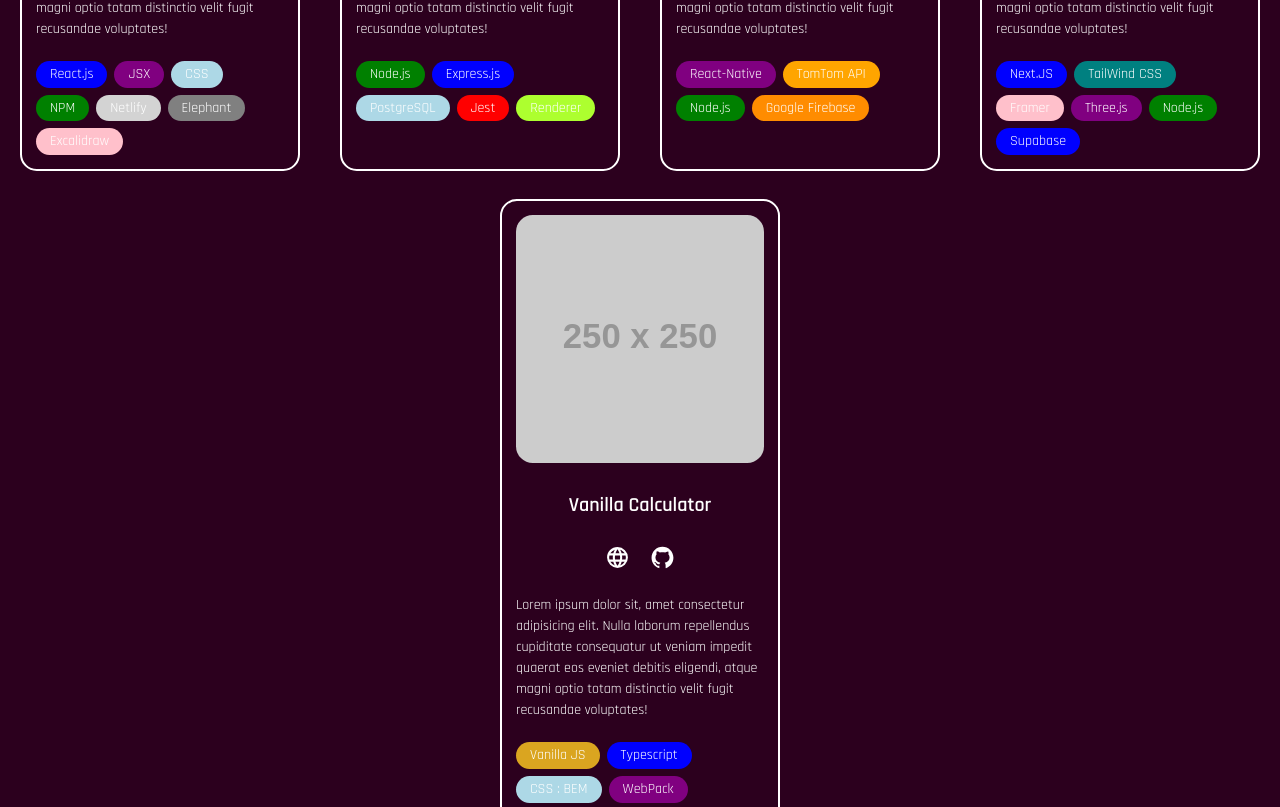
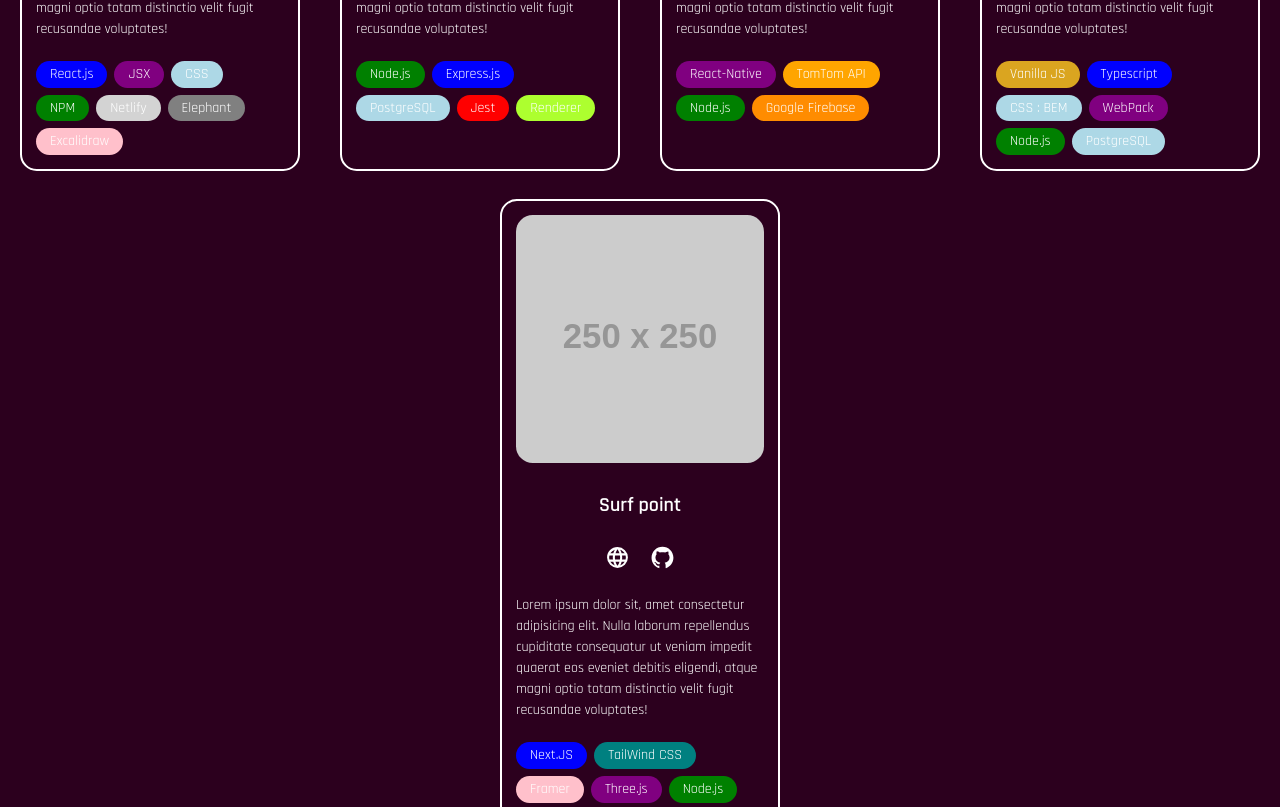
Before and after one commit to ah28011992/Portfolio, a React (Vite) app: page /projects in a window 1280 px wide. Shown: the part 853-1660 px from the top of the page. Built offline with nearby package versions, Linux system fonts and the light colour scheme.

Commit message:
add newest and oldest sorting functionality to project cards

```diff
--- a/src/Components/Filter.jsx
+++ b/src/Components/Filter.jsx
@@ -1,21 +1,42 @@
-import React, { useState } from "react";
+import React, { useState, useEffect } from "react";
 
-const Filter = () => {
+const Filter = ({ portfolioOrder, setPortfolioOrder }) => {
 	const [showContent, setShowContent] = useState(false);
+	const [newestDate, setNewestDate] = useState("oldest");
 
-	const handleClick = () => {
+	useEffect(() => {
+		if (newestDate === "newest") {
+			const sortedNewest = [...portfolioOrder].sort((a, b) => b.date - a.date);
+			console.log("Sorted Newest:", sortedNewest);
+			setPortfolioOrder(sortedNewest);
+		} else {
+			const sortedOldest = [...portfolioOrder].sort((a, b) => a.date - b.date);
+			console.log("Sorted oldest:", sortedOldest);
+			setPortfolioOrder(sortedOldest);
+		}
+	}, [newestDate]);
+
+	const handleDropDownClick = () => {
 		setShowContent(!showContent);
 	};
 
 	return (
 		<section className='fitler-buttons'>
 			<button className='filter__btn'>All</button>
-			<button className='filter__btn'>Newest</button>
-			<button className='filter__btn'>Oldest</button>
+			<button
+				onClick={() => setNewestDate("newest")}
+				className='filter__btn'>
+				Newest
+			</button>
+			<button
+				className='filter__btn'
+				onClick={() => setNewestDate("oldest")}>
+				Oldest
+			</button>
 			<div className='dropdown'>
 				<button
 					className='filter__btn'
-					onClick={handleClick}>
+					onClick={handleDropDownClick}>
 					Type &#9662;
 				</button>
 				<div className={`dropdown-content ${showContent ? "show" : "hide"}`}>
@@ -35,7 +56,6 @@ const Filter = () => {
 						className='dropdown__item'>
 						API
 					</a>
-
 				</div>
 			</div>
 		</section>
--- a/src/Components/ProjectCard.jsx
+++ b/src/Components/ProjectCard.jsx
@@ -2,26 +2,27 @@ import React from "react";
 import { portfolioObject, colorMapping } from "../data/projectData.js";
 import IconGitgub from "./icons/IconGitHub.jsx";
 import IconWeb from "./icons/IconWeb.jsx";
-const ProjectCard = () => {
+const ProjectCard = ({ portfolioOrder }) => {
+
 	return (
 		<section className='card'>
-			{portfolioObject.map((item, index) => (
+			{portfolioOrder.map((project, index) => (
 				<div
 					className='card-content'
 					key={index}>
 					<div className='card__item'>
 						<img
 							className='card__img'
-							src={item.img}
+							src={project.img}
 							alt='project'
 						/>
 					</div>
 					<div className='card__item'>
-						<p className='card__name'>{item.name}</p>
+						<p className='card__name'>{project.name}</p>
 						<div className='icons icons-card'>
 							<div className='icon__list icon__list--card'>
 								<a
-									href={item.hostedWebLink}
+									href={project.hostedWebLink}
 									target='_blank'
 									rel='noopener noreferrer'>
 									<button>
@@ -31,7 +32,7 @@ const ProjectCard = () => {
 							</div>
 							<div className='icon__list icon__list--card'>
 								<a
-									href={item.gitHubLink}
+									href={project.gitHubLink}
 									target='_blank'
 									rel='noopener noreferrer'>
 									<button>
@@ -42,10 +43,10 @@ const ProjectCard = () => {
 						</div>
 					</div>
 					<div className='card__item'>
-						<p>{item.description}</p>
+						<p>{project.description}</p>
 					</div>
 					<div className='card__item'>
-						{item.techStack.map((stackItem, index) => {
+						{project.techStack.map((stackItem, index) => {
 							const [technology, colorKey] = stackItem.split("|");
 
 							const backgroundColor = colorMapping[colorKey] || "lightgrey";
--- a/src/routes/Projects.jsx
+++ b/src/routes/Projects.jsx
@@ -1,8 +1,13 @@
-import React from "react";
+import React, { useState} from "react";
 import Title from "../Components/Title";
 import Filter from "../Components/Filter";
 import ProjectCard from "../Components/ProjectCard";
+import { portfolioObject } from "../data/projectData";
+
 const Projects = () => {
+	const [portfolioOrder, setPortfolioOrder] = useState(portfolioObject);
+
+
 	return (
 		<>
 			<section className='home'>
@@ -14,10 +19,13 @@ const Projects = () => {
 				</p>
 			</section>
 			<section className='filter'>
-				<Filter />
+				<Filter
+					portfolioOrder={portfolioOrder}
+					setPortfolioOrder={setPortfolioOrder}
+				/>
 			</section>
 
-			<ProjectCard />
+			<ProjectCard portfolioOrder={portfolioOrder}/>
 		</>
 	);
 };
```
Also changed, not shown: src/data/projectData.js (line endings or trailing spaces).
